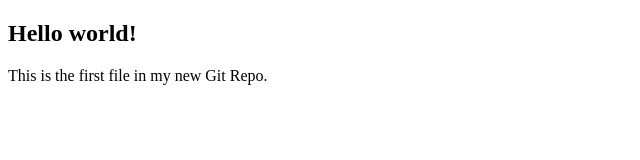
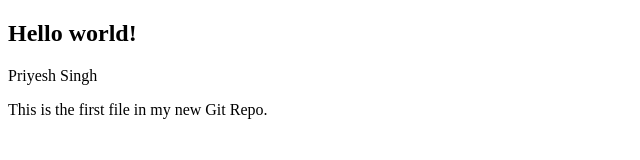
Before and after one commit to singhpriyesh/GitDemo, a plain HTML site: page Index.html in a window 1280 px wide. Shown: the whole page, without its empty margins (0-640 px from the left). Drawn offline with Linux system fonts and the light colour scheme.

Commit message:
update Index file

```diff
--- a/Index.html
+++ b/Index.html
@@ -6,7 +6,7 @@
 <body>
 
 <h2>Hello world!</h2>
+<p>Priyesh Singh</p>
 <p>This is the first file in my new Git Repo.</p>
-
 </body>
 </html>
```
